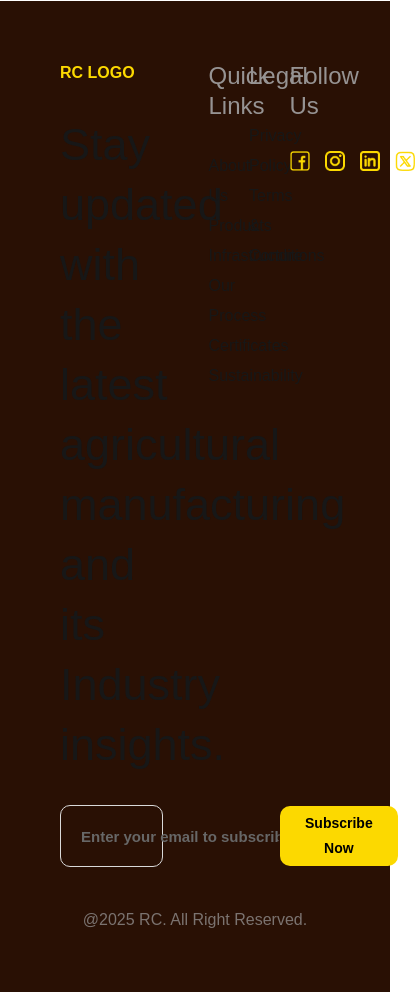
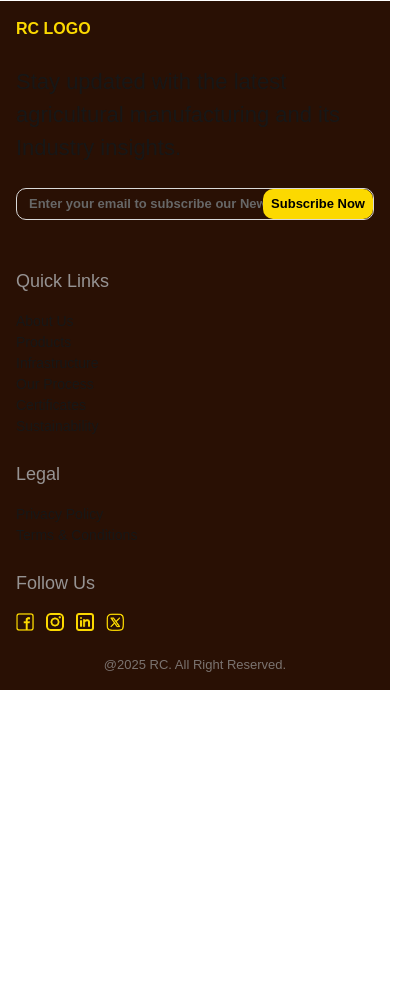
Before and after one commit to piyushpaliwalcodes/rc, a Next.js app: page / in a window 390 px wide. Shown: the part 9580-10572 px from the top of the page, 415 px wide, since content can reach past the window. After the commit the page ends 10270 px from the top, so only its background shows below. Built offline with nearby package versions, Linux system fonts and the light colour scheme.

Commit message:
footer responsive made

```diff
--- a/components/Footer.tsx
+++ b/components/Footer.tsx
@@ -5,27 +5,24 @@ import { useForm } from "react-hook-form";
 
 const Mailinput = ({register,handleSubmit,handleSubscribe,errors}:{register:any,handleSubmit:any,handleSubscribe:any,errors:any}) =>
 {
-
     return (
-        <div className="rounded-[10px] border border-[#D9D9D9] flex w-[85%] justify-between items-center pl-1">
-            <input type="text" placeholder="Enter your email to subscribe our Newsletter." className="text-[15px]/[25px] placeholder:text-[#676767]  placeholder:font-bold pl-4 w-[350px] h-[20px] rounded-[10px] border-none outline-none flext items-center" {...register("email",{required:"*Email is required",pattern:{
+        <div className="rounded-[10px] border border-[#D9D9D9] flex w-full md:w-[85%] justify-between items-center pl-1">
+            <input type="text" placeholder="Enter your email to subscribe our Newsletter." className="text-[13px] md:text-[15px]/[25px] placeholder:text-[#676767] placeholder:font-bold pl-2 md:pl-4 w-full md:w-[350px] h-[20px] rounded-[10px] border-none outline-none flex items-center" {...register("email",{required:"*Email is required",pattern:{
                 value:/^[^\s@]+@[^\s@]+\.[^\s@]+$/,
                 message:"*Invalid email address"
             }})} />
-            <button className="bg-[#FCD900] text-[14px]/[25px] text-black px-[25px] py-[5px] rounded-[10px] hover:cursor-pointer font-bold " onClick={handleSubmit(handleSubscribe)}>Subscribe Now</button>
+            <button className="bg-[#FCD900] text-[13px] md:text-[14px]/[25px] text-black px-2 md:px-[25px] py-[5px] rounded-[10px] hover:cursor-pointer font-bold whitespace-nowrap" onClick={handleSubmit(handleSubscribe)}>Subscribe Now</button>
         </div>
     )
 }
 const Footer = () =>
 {
-
     const socialmediaimages = [
        "/images/facebook.png",
        "/images/insta.png",
        "/images/linkedin.png",
        "/images/x.png",
     ]
-
 
     const links = {
         "Quick Links": [
@@ -56,46 +53,41 @@ const Footer = () =>
         console.log(responseData);
     }
 
-    return (<div className="flex flex-col bg-[#291004] p-[60px] gap-[40px]">
-           <div className="flex justify-between">
-
-            <div className="flex flex-col gap-[30px] w-[45%]">
-                <h1 className="
-                text-[#FCD900] font-semibold">RC LOGO</h1>
-                <p className="text-[45px]/[60px]">Stay updated with the latest agricultural manufacturing and its Industry insights.</p>
-                <div className="flex flex-col gap-[5px]">
-                <Mailinput register={register} handleSubmit={handleSubmit} handleSubscribe={handleSubscribe} errors={errors}/>
-                {errors.email && <p className="text-red-500">{errors.email.message}</p>}
+    return (
+        <div className="flex flex-col bg-[#291004] p-4 md:p-[60px] gap-6 md:gap-[40px]">
+            <div className="flex flex-col md:flex-row justify-between gap-6 md:gap-0 w-full">
+                <div className="flex flex-col gap-6 md:gap-[30px] w-full md:w-[45%]">
+                    <h1 className="text-[#FCD900] font-semibold">RC LOGO</h1>
+                    <p className="text-[22px] md:text-[45px]/[60px]">Stay updated with the latest agricultural manufacturing and its Industry insights.</p>
+                    <div className="flex flex-col gap-1 md:gap-[5px]">
+                        <Mailinput register={register} handleSubmit={handleSubmit} handleSubscribe={handleSubscribe} errors={errors}/>
+                        {errors.email && <p className="text-red-500 text-[13px] md:text-base">{errors.email.message}</p>}
+                    </div>
                 </div>
-
-            </div>
-            <div className="grid grid-cols-3 w-[45%]">
-
+                <div className="grid grid-cols-1 sm:grid-cols-2 md:grid-cols-3 w-full md:w-[55%] mt-6 md:mt-0 gap-6 md:gap-0">
                     {Object.keys(links).map((key,index) => (
-                        <div key={index} className="flex flex-col gap-[30px]">
-                            <h1 className="text-[#969393] text-[24px]/[30px]">{key}</h1>
-                            <ul className="flex flex-col text-[16px]/[30px]">
+                        <div key={index} className="flex flex-col gap-4 md:gap-[30px]">
+                            <h1 className="text-[#969393] text-[18px] md:text-[24px]/[30px]">{key}</h1>
+                            <ul className="flex flex-col text-[14px] md:text-[16px]/[30px]">
                                 {links[key as keyof typeof links].map((link,index) => (
                                     <li key={index} className="hover:cursor-pointer hover:text-[#FCD900]">{link}</li>
                                 ))}
                             </ul>
                         </div>
                     ))}
-
-
-                <div className="flex flex-col gap-[30px] " >
-                    <h1 className="text-[#969393] text-[24px]/[30px]">Follow Us</h1>
-                    <div className="flex gap-[15px]">
-                        {socialmediaimages.map((image,index) => (
-                            <img src={image} alt="social media" key={index} className="w-[20px] h-[20px] hover:cursor-pointer hover:scale-110 transition-all duration-300" />
-                        ))}
+                    <div className="flex flex-col gap-4 md:gap-[30px]" >
+                        <h1 className="text-[#969393] text-[18px] md:text-[24px]/[30px]">Follow Us</h1>
+                        <div className="flex gap-3 md:gap-[15px]">
+                            {socialmediaimages.map((image,index) => (
+                                <img src={image} alt="social media" key={index} className="w-[18px] h-[18px] md:w-[20px] md:h-[20px] hover:cursor-pointer hover:scale-110 transition-all duration-300" />
+                            ))}
+                        </div>
                     </div>
                 </div>
             </div>
-
-           </div>
-           <p className="text-center  text-[#7B7370] text-[16px]/[25px]">@2025 RC. All Right Reserved.</p>
-    </div>)
+            <p className="text-center text-[#7B7370] text-[13px] md:text-[16px]/[25px]">@2025 RC. All Right Reserved.</p>
+        </div>
+    )
 }
 
 export default Footer;
```
